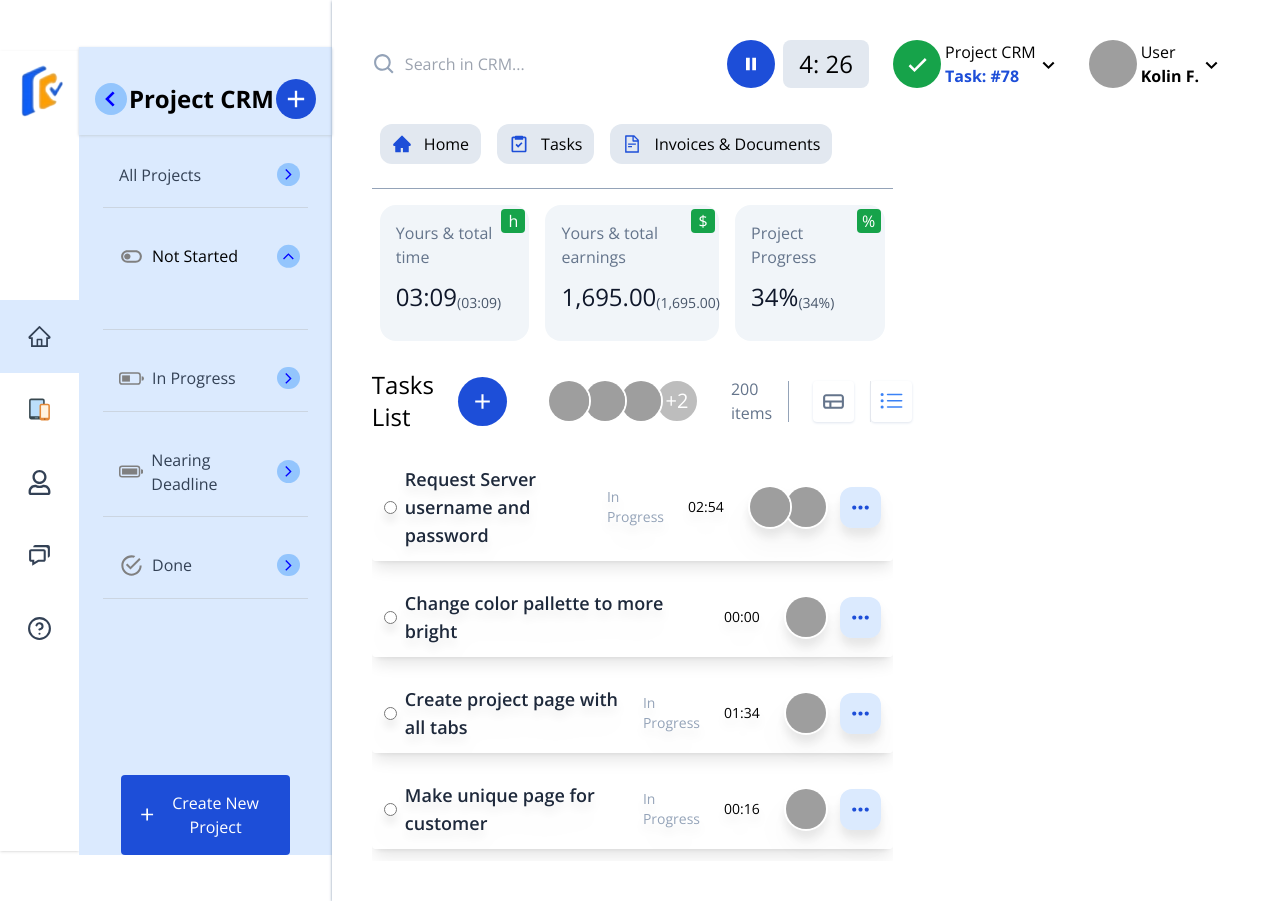
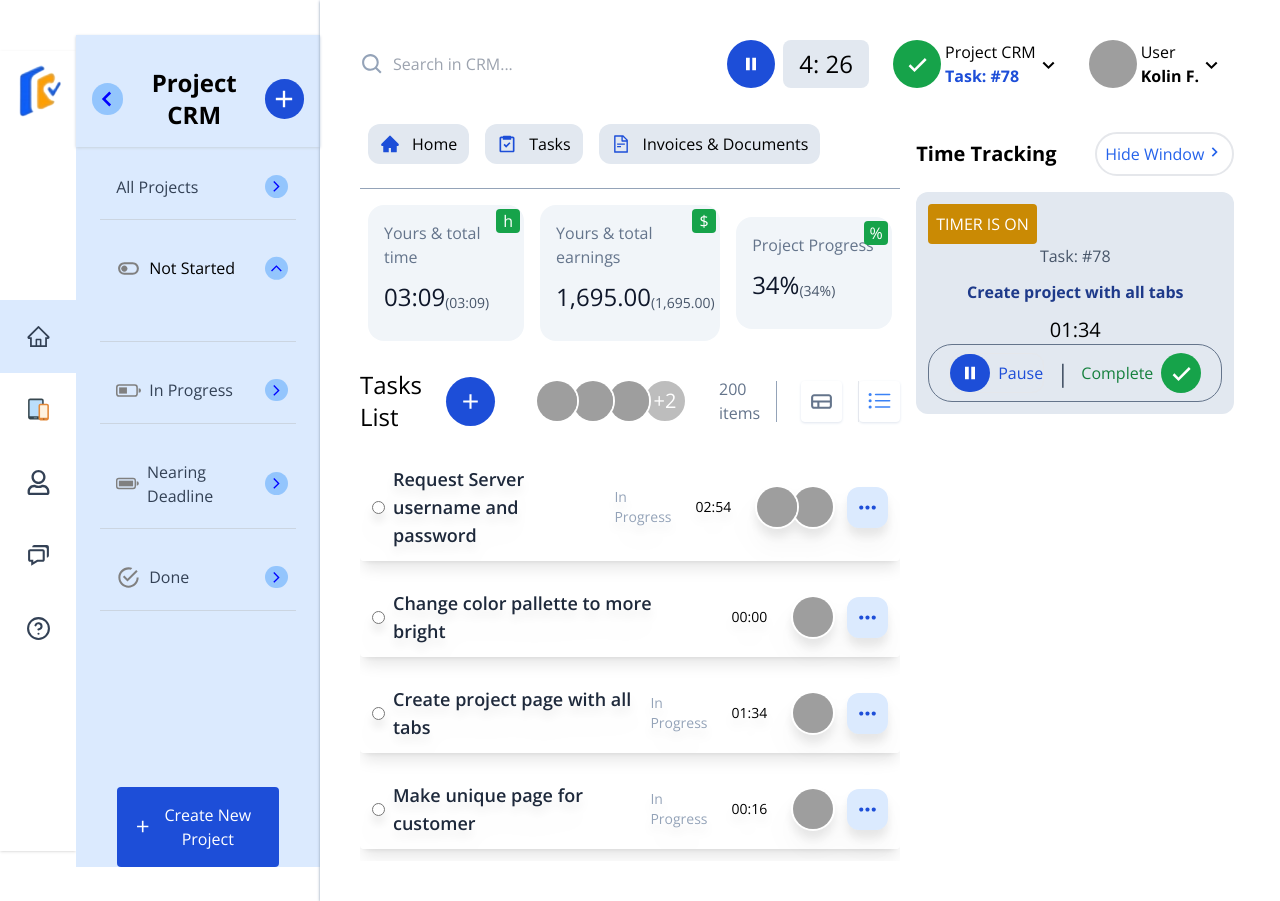
Before and after one commit to chidodev/fyde, a Next.js app: page / in a window 1280 px wide. Built offline with nearby package versions, Linux system fonts and the light colour scheme; grey boxes are pictures that could not be loaded.

Commit message:
[feat]: Add right section

```diff
--- a/src/pages/index.tsx
+++ b/src/pages/index.tsx
@@ -5,7 +5,7 @@ import { navigation, statistics, tasks, users } from '@/utils/data'
 import { Avatar, AvatarGroup, useRadioGroup } from '@mui/material'
 import Head from 'next/head'
 import { useState } from 'react'
-import { BiDotsHorizontal, BiDotsHorizontalRounded, BiPlus } from 'react-icons/bi'
+import { BiCheck, BiChevronRight, BiDotsHorizontal, BiDotsHorizontalRounded, BiPause, BiPlus } from 'react-icons/bi'
 import { BsListUl } from 'react-icons/bs'
 import { CgViewComfortable } from 'react-icons/cg'
 
@@ -21,7 +21,7 @@ export default function Home() {
         </Head>
         <Navbar />
         <div className='w-full flex justify-around'>
-          <div className='w-3/5 min-h-[calc(100vh_-_15vh)] mt-3 flex flex-col'>
+          <div className='w-4/6 min-h-[calc(100vh_-_15vh)] mt-3 flex flex-col'>
             <div className='flex items-center py-6 border-b border-slate-400'>
               {
                 navigation.map((navigation, index) => (
@@ -82,8 +82,39 @@ export default function Home() {
               </div>
             </div>
           </div>
-          <div className='w-2/5 min-h-[calc(100vh_-_15vh)] mt-3  flex flex-col'>
-
+          <div className='w-2/5 p-4 min-h-[calc(100vh_-_15vh)] mt-3 flex flex-col'>
+            <div className='w-full flex my-4 justify-between items-center'>
+              <span className='font-bold text-xl'>Time Tracking</span>
+              <button className='text-blue-600 border-2 rounded-3xl cursor-pointer p-2 flex'>
+                <span>Hide Window</span>
+                <BiChevronRight size={20} />
+              </button>
+            </div>
+            <div className='w-full p-3 bg-slate-200 items-center rounded-xl flex flex-col'>
+              <div className='w-full flex'>
+                <div className='bg-yellow-600 text-white p-2 rounded'>
+                  TIMER IS ON
+                </div>
+              </div>
+              <span className='text-center text-slate-600'>Task: #78</span>
+              <span className='font-bold my-3 text-blue-900'>Create project with all tabs</span>
+              <span className='font-light text-xl'>01:34</span>
+              <div className='flex border p-2 border-slate-500 rounded-3xl items-center'>
+                <div className='cursor-pointer border rounded-xl mx-3 h-10 flex items-center'>
+                  <span className='w-10  h-full bg-blue-700 flex rounded-full items-center justify-center text-white cursor-pointer'>
+                    <BiPause size={30} color='white' />
+                  </span>
+                  <span className='ml-2 h-full flex items-center justify-center rounded-lg text-blue-700'>Pause</span>
+                </div>
+                <span className='text-2xl text-slate-600'>|</span>
+                <div className='cursor-pointer mx-3 h-10 flex flex-row-reverse items-center'>
+                  <span className='w-10  h-full bg-green-600 flex rounded-full items-center justify-center text-white cursor-pointer'>
+                    <BiCheck size={30} color='white' />
+                  </span>
+                  <span className='mr-2 h-full flex items-center justify-center rounded-lg text-green-700'>Complete</span>
+                </div>
+              </div>
+            </div>
           </div>
         </div>
       </main>
```
